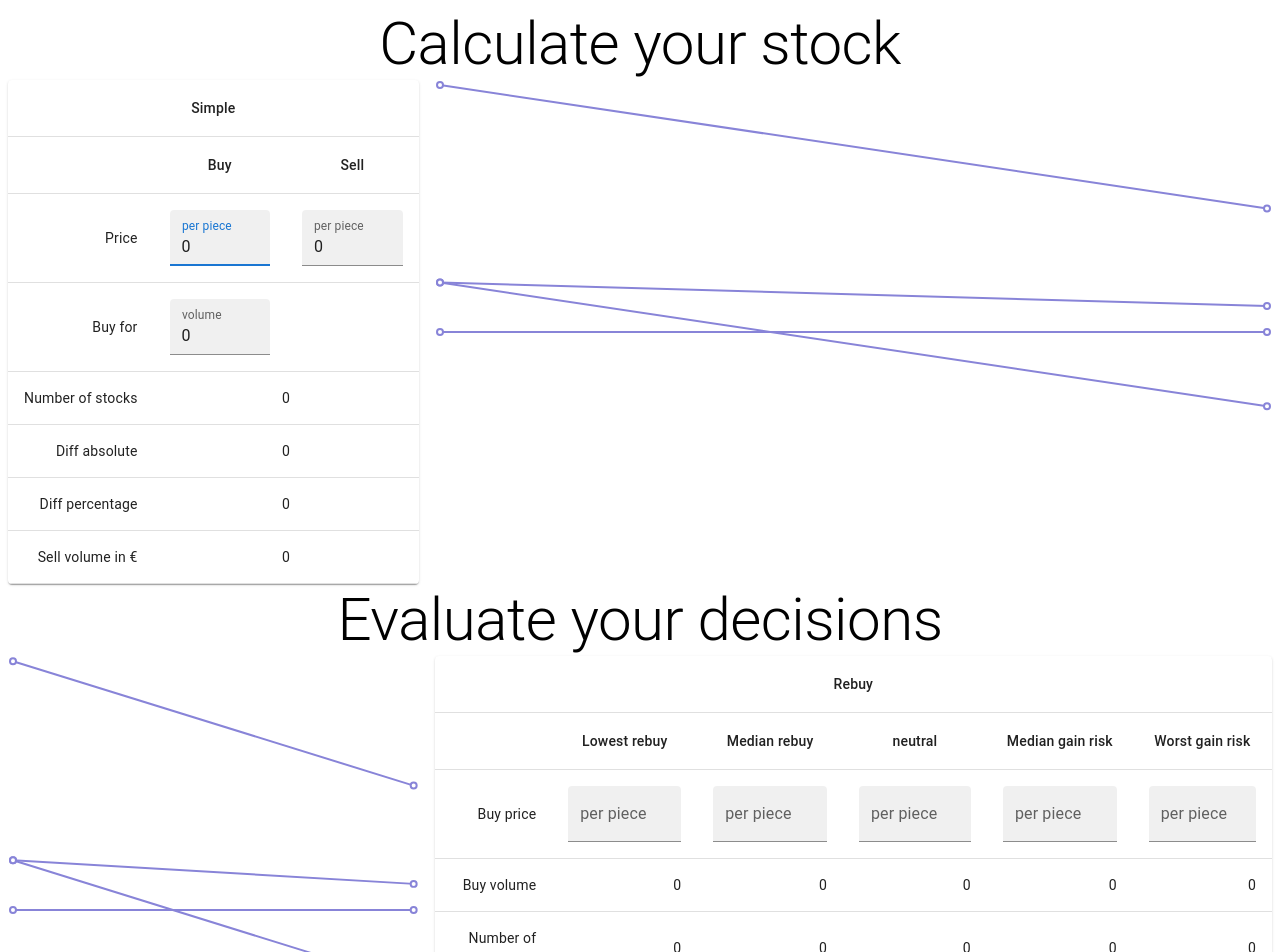
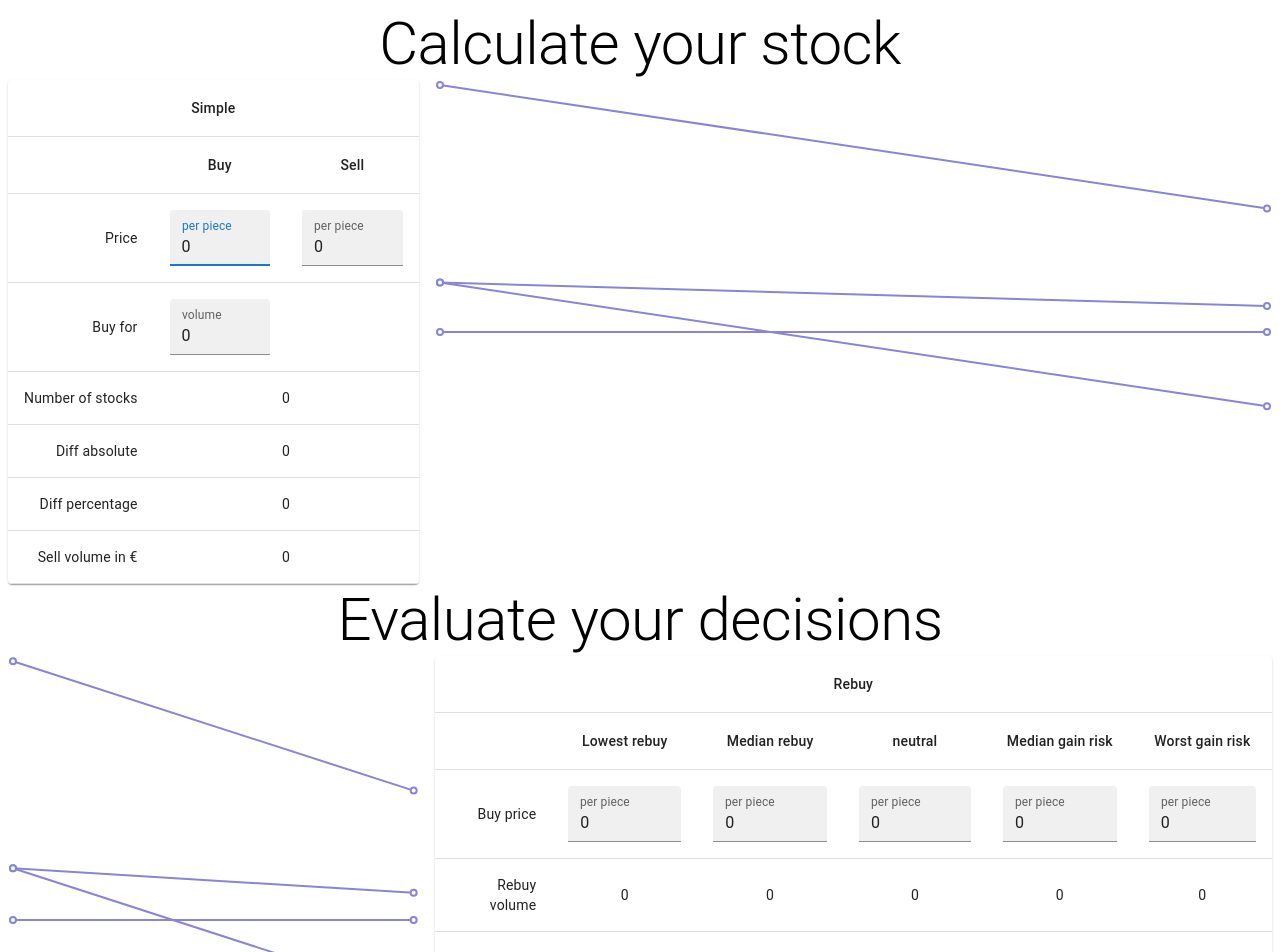
Before and after one commit to rainerknabenbauer/volastock, a Next.js app: page / in a window 1280 px wide. Shown: the top 952 px of the page. Built offline with nearby package versions, Linux system fonts and the light colour scheme.

Commit message:
assign ids

```diff
--- a/src/app/page.tsx
+++ b/src/app/page.tsx
@@ -12,20 +12,15 @@ export default function Page() {
 
     const [sellVolume, setSellVolume] = useState(0);
     const [numberOfStocks, setNumberOfStocks] = useState(0);
+    const [buyVolume, setBuyVolume] = useState(0);
+    const [sellPrice, setSellPrice] = useState(0);
 
-    const handleSimpleTableData = ({newSellVolume, newNumberOfStocks}) => {
+    const handleSimpleTableData = ({newSellVolume, newNumberOfStocks, newBuyVolume, newSellPrice}) => {
         setSellVolume(newSellVolume);
         setNumberOfStocks(newNumberOfStocks);
+        setBuyVolume(newBuyVolume)
+        setSellPrice(newSellPrice)
     }
-
-    useEffect(() => {
-    console.log('main sellVolume changed', sellVolume);
-}, [sellVolume]);
-
-useEffect(() => {
-    console.log('main numberOfStocks changed', numberOfStocks);
-}, [numberOfStocks]);
-
 
     return (
         <>
@@ -49,7 +44,11 @@ useEffect(() => {
                 <Graph />
             </Grid>
             <Grid item xs={6} md={8}>
-                <RebuyTradeTable sellVolume={sellVolume} numberOfStocks={numberOfStocks} />
+                <RebuyTradeTable
+                    sellVolume={sellVolume}
+                    numberOfStocks={numberOfStocks}
+                    sellPrice={sellPrice}
+                />
             </Grid>
           </Grid>
         </Box>
--- a/src/components/RebuyTradeTable.tsx
+++ b/src/components/RebuyTradeTable.tsx
@@ -10,20 +10,90 @@ import { TextField } from '@mui/material';
 
 import { priceLabel, textFieldVariant } from '../constants/constants';
 
-export default function RebuyTradeTable({ sellVolume: initialSellVolume, numberOfStocks: initialNumberOfStocks }) {
 
-    const [sellVolume, setSellVolume] = useState(initialSellVolume);
+export default function RebuyTradeTable({
+    sellVolume: newBuyVolume,
+    numberOfStocks: initialNumberOfStocks,
+    sellPrice: oldSellPrice
+}) {
+
+    const [rebuyVolume, setRebuyVolume] = useState(newBuyVolume);
     const [numberOfStocks, setNumberOfStocks] = useState(initialNumberOfStocks);
+    const [sellPrice, setSellPrice] = useState(oldSellPrice);
 
     useEffect(() => {
-        setSellVolume(initialSellVolume);
-        console.log('cc initialSellVolume changed: ' + initialSellVolume);
-    }, [initialSellVolume]);
+        setRebuyVolume(newBuyVolume);
+        console.log("new buy volume" + newBuyVolume)
+    }, [newBuyVolume]);
 
     useEffect(() => {
         setNumberOfStocks(initialNumberOfStocks);
-        console.log('cc initialNumberOfStocks changed' + initialNumberOfStocks);
     }, [initialNumberOfStocks]);
+
+    useEffect(() => {
+        setSellPrice(oldSellPrice);
+    }, [oldSellPrice]);
+
+    const [rebuyPriceLowest, setRebuyPriceLowest] = useState(0);
+    const [rebuyPriceLow, setRebuyPriceLow] = useState(0);
+    const [rebuyPriceNeutral, setRebuyPriceNeutral] = useState(0);
+    const [rebuyPriceHigh, setRebuyPriceHigh] = useState(0);
+    const [rebuyPriceHighest, setRebuyPriceHighest] = useState(0);
+
+    useEffect(() => {
+        setRebuyPriceLowest(rebuyPriceLowest);
+    }, [rebuyPriceLowest]);
+
+    useEffect(() => {
+        setRebuyPriceLow(rebuyPriceLow);
+    }, [rebuyPriceLow]);
+
+    useEffect(() => {
+        setRebuyPriceNeutral(rebuyPriceNeutral);
+    }, [rebuyPriceNeutral]);
+
+    useEffect(() => {
+        setRebuyPriceLowest(rebuyPriceHigh);
+    }, [rebuyPriceHigh]);
+
+    useEffect(() => {
+        setRebuyPriceHighest(rebuyPriceHighest);
+    }, [rebuyPriceHighest]);
+
+    // Calculate user input
+
+    useEffect(() => {
+        if(rebuyVolume && rebuyPriceLowest){
+
+            const newDiffAbsolute = oldSellPrice - rebuyPriceLowest;   // both values here
+            setDiffAbsolute(newDiffAbsolute);
+
+            const newDiffPercentage = Math.floor((sellPrice / buyPrice - 1) * 100);
+            setDiffPercentage(newDiffPercentage);
+
+            const newSellVolume = newNumberOfStocks * sellPrice;
+            setSellVolume(newSellVolume);
+
+                // Call parent callback with new values
+            //    onStateChange({ sellVolume: newSellVolume, numberOfStocks: newNumberOfStocks });
+        }
+    }, [rebuyVolume, rebuyPriceLowest])
+
+    useEffect(() => {
+        // todo muss was neues her
+    }, [rebuyVolume, rebuyPriceLow])
+
+    useEffect(() => {
+        // todo muss was neues her
+    }, [rebuyVolume, rebuyPriceNeutral])
+
+    useEffect(() => {
+        // todo muss was neues her
+    }, [rebuyVolume, rebuyPriceHigh])
+
+    useEffect(() => {
+        // todo muss was neues her
+    }, [rebuyVolume, rebuyPriceHighest])
 
     return (
         <TableContainer component={Paper}>
@@ -46,51 +116,86 @@ export default function RebuyTradeTable({ sellVolume: initialSellVolume, numberO
                 <TableBody>
                     <TableRow>
                         <TableCell align="right">Buy price</TableCell>
-                        <TableCell align="right"><TextField id="buy-price-lowest" label={priceLabel} variant={textFieldVariant} inputProps={{ inputMode: 'numeric' }} /></TableCell>
-                        <TableCell align="right"><TextField id="buy-price-low" label={priceLabel} variant={textFieldVariant} inputProps={{ inputMode: 'numeric' }} /></TableCell>
-                        <TableCell align="right"><TextField id="buy-price-neutral" label={priceLabel} variant={textFieldVariant} inputProps={{ inputMode: 'numeric' }} /></TableCell>
-                        <TableCell align="right"><TextField id="buy-price-high" label={priceLabel} variant={textFieldVariant} inputProps={{ inputMode: 'numeric' }} /></TableCell>
-                        <TableCell align="right"><TextField id="buy-price-highest" label={priceLabel} variant={textFieldVariant} inputProps={{ inputMode: 'numeric' }} /></TableCell>
+                        <TableCell align="right"><TextField
+                            id="buy-price-lowest"
+                            label={priceLabel}
+                            variant={textFieldVariant}
+                            inputProps={{ inputMode: 'numeric' }}
+                            value={rebuyPriceLowest}
+                            onChange={(e) => setRebuyPriceLowest(e.target.value)}
+                        /></TableCell>
+                        <TableCell align="right"><TextField
+                            id="buy-price-low"
+                            label={priceLabel}
+                            variant={textFieldVariant}
+                            inputProps={{ inputMode: 'numeric' }}
+                            value={rebuyPriceLow}
+                            onChange={(e) => setRebuyPriceLow(e.target.value)}
+                        /></TableCell>
+                        <TableCell align="right"><TextField
+                            id="buy-price-neutral"
+                            label={priceLabel}
+                            variant={textFieldVariant}
+                            inputProps={{ inputMode: 'numeric' }}
+                            value={rebuyPriceNeutral}
+                            onChange={(e) => setRebuyPriceNeutral(e.target.value)}
+                        /></TableCell>
+                        <TableCell align="right"><TextField
+                            id="buy-price-high"
+                            label={priceLabel}
+                            variant={textFieldVariant}
+                            inputProps={{ inputMode: 'numeric' }}
+                            value={rebuyPriceHigh}
+                            onChange={(e) => setRebuyPriceHigh(e.target.value)}
+                        /></TableCell>
+                        <TableCell align="right"><TextField
+                            id="buy-price-highest"
+                            label={priceLabel}
+                            variant={textFieldVariant}
+                            inputProps={{ inputMode: 'numeric' }}
+                            value={rebuyPriceHighest}
+                            onChange={(e) => setRebuyPriceHighest(e.target.value)}
+                        /></TableCell>
                     </TableRow>
                     <TableRow>
-                        <TableCell align="right">Buy volume</TableCell>
-                        <TableCell align="right">{sellVolume}</TableCell>
-                        <TableCell align="right">{sellVolume}</TableCell>
-                        <TableCell align="right">{sellVolume}</TableCell>
-                        <TableCell align="right">{sellVolume}</TableCell>
-                        <TableCell align="right">{sellVolume}</TableCell>
+                        <TableCell align="right">Rebuy volume</TableCell>
+                        <TableCell align="center">{rebuyVolume}</TableCell>
+                        <TableCell align="center">{rebuyVolume}</TableCell>
+                        <TableCell align="center">{rebuyVolume}</TableCell>
+                        <TableCell align="center">{rebuyVolume}</TableCell>
+                        <TableCell align="center">{rebuyVolume}</TableCell>
                     </TableRow>
                     <TableRow>
                         <TableCell align="right">Number of stocks</TableCell>
-                        <TableCell align="right">{numberOfStocks}</TableCell>
-                        <TableCell align="right">{numberOfStocks}</TableCell>
-                        <TableCell align="right">{numberOfStocks}</TableCell>
-                        <TableCell align="right">{numberOfStocks}</TableCell>
-                        <TableCell align="right">{numberOfStocks}</TableCell>
+                        <TableCell align="center">{numberOfStocks}</TableCell>
+                        <TableCell align="center">{numberOfStocks}</TableCell>
+                        <TableCell align="center">{numberOfStocks}</TableCell>
+                        <TableCell align="center">{numberOfStocks}</TableCell>
+                        <TableCell align="center">{numberOfStocks}</TableCell>
                     </TableRow>
                     <TableRow>
                         <TableCell align="right">Diff absolute</TableCell>
-                        <TableCell align="right"></TableCell>
-                        <TableCell align="right"></TableCell>
-                        <TableCell align="right"></TableCell>
-                        <TableCell align="right"></TableCell>
-                        <TableCell align="right"></TableCell>
+                        <TableCell id="buy-price-lowest-diff-absolute" align="center"></TableCell>
+                        <TableCell id="buy-price-low-diff-absolute" align="center"></TableCell>
+                        <TableCell id="buy-price-neutral-diff-absolute" align="center"></TableCell>
+                        <TableCell id="buy-price-high-diff-absolute" align="center"></TableCell>
+                        <TableCell id="buy-price-highest-diff-absolute" align="center"></TableCell>
                     </TableRow>
                     <TableRow>
                         <TableCell align="right">Diff percentage</TableCell>
-                        <TableCell align="right"></TableCell>
-                        <TableCell align="right"></TableCell>
-                        <TableCell align="right"></TableCell>
-                        <TableCell align="right"></TableCell>
-                        <TableCell align="right"></TableCell>
+                        <TableCell id="buy-price-lowest-diff-percentage" align="center"></TableCell>
+                        <TableCell id="buy-price-low-diff-percentage" align="center"></TableCell>
+                        <TableCell id="buy-price-neutral-diff-percentage" align="center"></TableCell>
+                        <TableCell id="buy-price-high-diff-percentage" align="center"></TableCell>
+                        <TableCell id="buy-price-highest-diff-percentage" align="center"></TableCell>
                     </TableRow>
                     <TableRow>
                         <TableCell align="right">Depot</TableCell>
-                        <TableCell align="right"></TableCell>
-                        <TableCell align="right"></TableCell>
-                        <TableCell align="right"></TableCell>
-                        <TableCell align="right"></TableCell>
-                        <TableCell align="right"></TableCell>
+                        <TableCell id="buy-price-lowest-depot" align="center"></TableCell>
+                        <TableCell id="buy-price-low-depot" align="center"></TableCell>
+                        <TableCell id="buy-price-neutral-depot" align="center"></TableCell>
+                        <TableCell id="buy-price-high-depot" align="center"></TableCell>
+                        <TableCell id="buy-price-highest-depot" align="center"></TableCell>
                     </TableRow>
                 </TableBody>
             </Table>
--- a/src/components/SimpleTradeTable.tsx
+++ b/src/components/SimpleTradeTable.tsx
@@ -44,9 +44,13 @@ export default function Page({ onStateChange }) {
     }, [buyPrice, buyVolume, sellPrice]);
 
     useEffect(() => {
-        console.log("publishing sellvolume and numberOfStocks")
-        onStateChange({ newSellVolume: sellVolume, newNumberOfStocks: numberOfStocks });
-    }, [sellVolume, numberOfStocks]);
+        onStateChange({
+            newBuyVolume: buyVolume,
+            newSellVolume: sellVolume,
+            newNumberOfStocks: numberOfStocks,
+            newSellPrice: sellPrice
+        });
+    }, [sellVolume, numberOfStocks, buyVolume, sellPrice]);
 
     return (
         <TableContainer component={Paper}>
```
